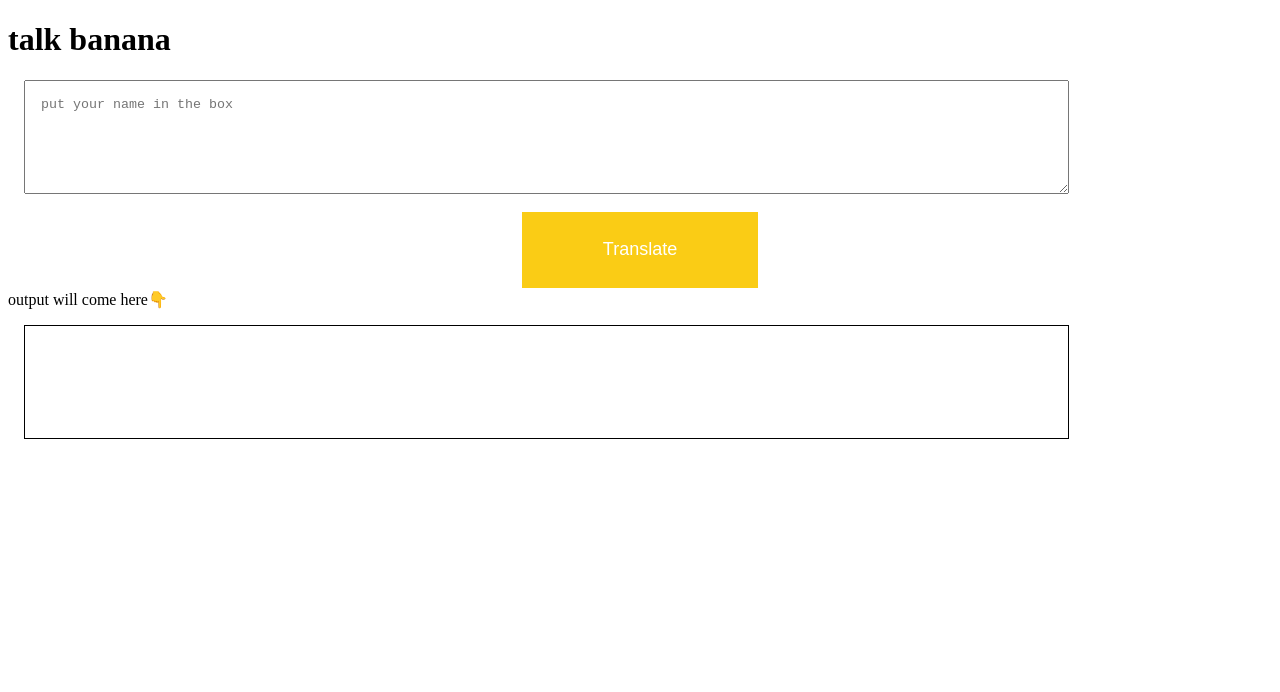
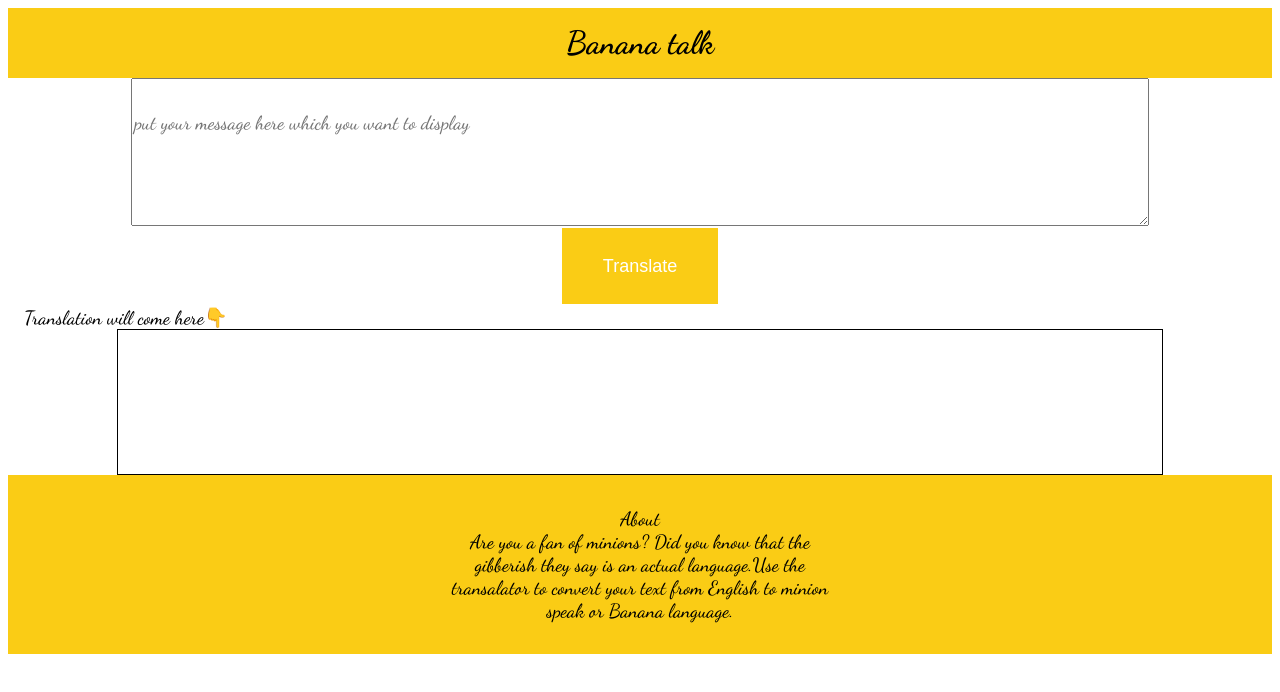
Before and after one commit to babbu47/banana-speak, a plain HTML site: page index.html in a window 1280 px wide. Drawn offline with Linux system fonts and the light colour scheme.

Commit message:
changes made

```diff
--- a/app.js
+++ b/app.js
@@ -1,28 +1,31 @@
 var btnt= document.querySelector("#btn-translate")
 var inputxt=document.querySelector("#txt-input")
 var outputdiv=document.querySelector("#output")
-var url="	https://api.funtranslations.com/translate/sith.json";
+var url="https://api.funtranslations.com/translate/minion.json";
 
 function constructurl(tt)
 {
-    return url+"?"+"text="+tt
+  return url +"?"+"text="+tt
 }
 
 
 function errorhandler(error)
 {
-    console.log("error occurd",error)
-    alert("something wrong with server ")
+    console.log("error occured",error);
+    alert("something wrong with server ");
 }
 
 function clickhandle()
 {
-    var textinput=inputtxt.value;
+    var textinput=inputxt.value;
     fetch(constructurl(textinput))
     .then(response=> response.json())
-.then(js=>{
-    var translatedtxt=json.contents.translated
-    outputdiv.innerText=translatedtxt})
+     .then(json=>
+        {
+    var translatedtxt=json.contents.translated;
+
+    outputdiv.innerText=translatedtxt;
+})
     .catch(errorhandler)
-}
+};
 btnt.addEventListener("click",clickhandle)
--- a/index.html
+++ b/index.html
@@ -8,14 +8,22 @@
 </head>
 <body>
     <link href="st.css"  rel="stylesheet">
-    <h1>talk banana</h1>
-    <textarea id="txt-input" placeholder="put your name in the box"></textarea>
+    <nav class="navi">
+    <h1 class="kela">Banana talk</h1>
+
+    </nav>
+    <div class="containr">
+    <textarea id="txt-input" placeholder="put your message here which you want to display"></textarea>
 
     <button id="btn-translate"  >Translate</button>
-
-
-<div >output will come here👇 </div>
-<div id="output"></div>
+    <div class="op" >Translation will come here👇 </div>
+    <div id="output"></div>
 <script src="app.js" type="text/javascript"></script>
+<footer class="footer">
+    <div class="container">
+        <div class="heading">About</div>
+        <p>Are you a fan of minions? Did you know that the gibberish they say is an actual language.Use the transalator to convert your text from English to minion speak or Banana language. </p>
+        </div>
+</footer>
 </body>
 </html>
--- a/st.css
+++ b/st.css
@@ -1,16 +1,26 @@
+
+@import url('https://fonts.googleapis.com/css2?family=Dancing+Script:wght@500;700&display=swap');
+body{
+  font-family: 'Dancing Script', cursive;
+}
+
 textarea{
     width:80%;
-     height:10vh;
+    padding-top: 2rem;
+     font-size: larger;
+     font-family: 'Dancing Script', cursive;
+     min-height:7rem;
      display:block;
-     margin:1rem;
-     padding:1rem;
+     margin:0 auto;
  }
  #output{
+  text-align: center;
  border: 1px solid black;
- height: 10vh;
+ min-height: 7rem;
  width:80%;
- margin:1rem;
+ margin:0 auto ;
  padding:1rem;
+ font-size:larger;
  }
 
 
@@ -20,7 +30,38 @@ textarea{
     background-color: #facc15;
     color:white;
   height:10vh;
-  width:30vh;
+  width:20vh;
     border: 2px solid ;
     font-size:large
   }
+ .op{
+  font-size: larger;
+  padding-left: 1rem;
+ }
+ .kela{
+  font-size: 2rem;
+  padding: 1rem;
+  max-width:180em;
+   margin:0px;
+  text-align:center;
+
+  background-color:#facc15 ;
+
+ }
+ .footer{
+  background-color:#facc15;
+  text-align:center;
+  width:100%
+ }
+ .footer-heading{
+  font-size:larger
+ }
+ .footer p{
+  display:inline;
+ }
+ .container{
+  font-size:larger;
+  margin:0 auto;
+  max-width:50vh;
+  padding:2rem;
+ }
```
